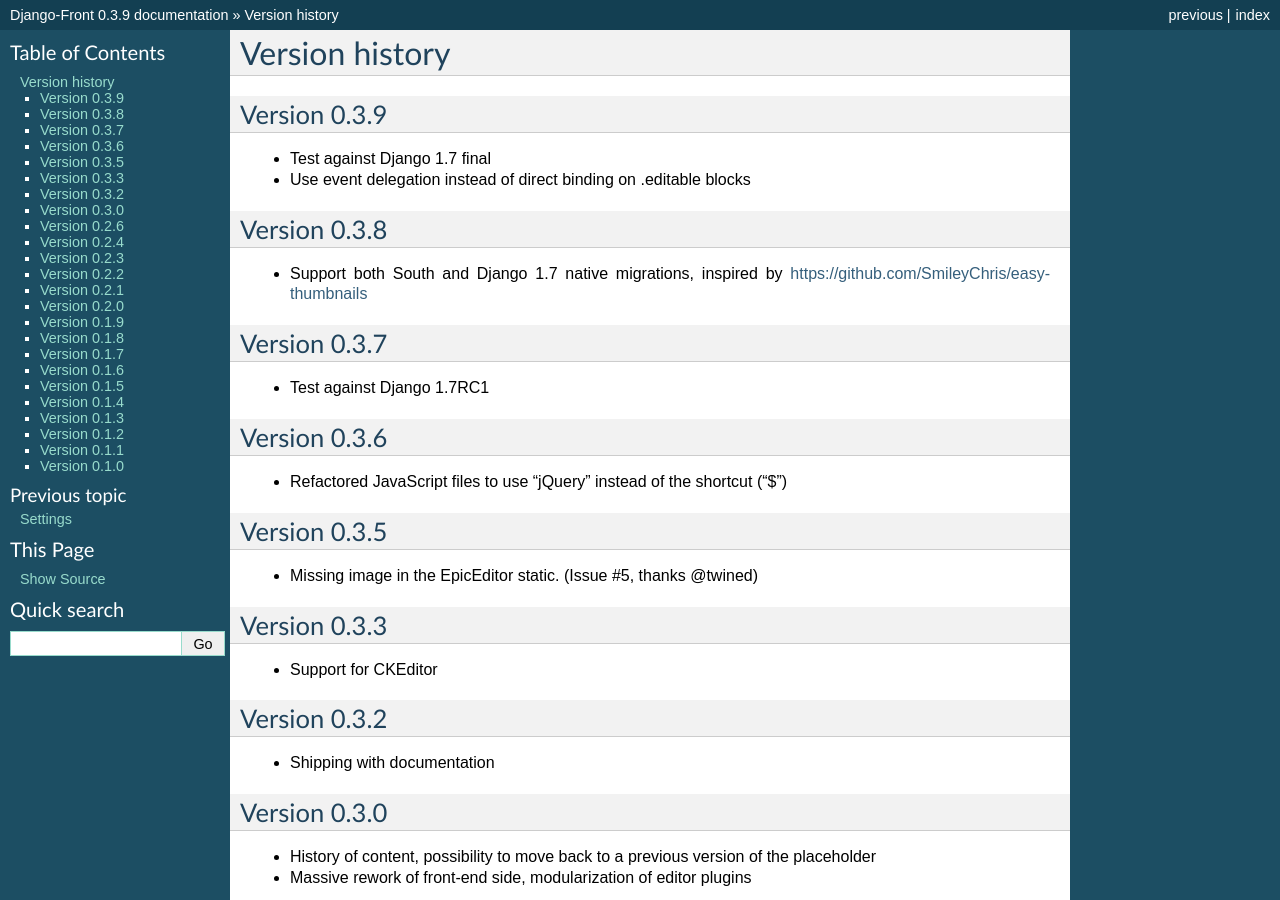
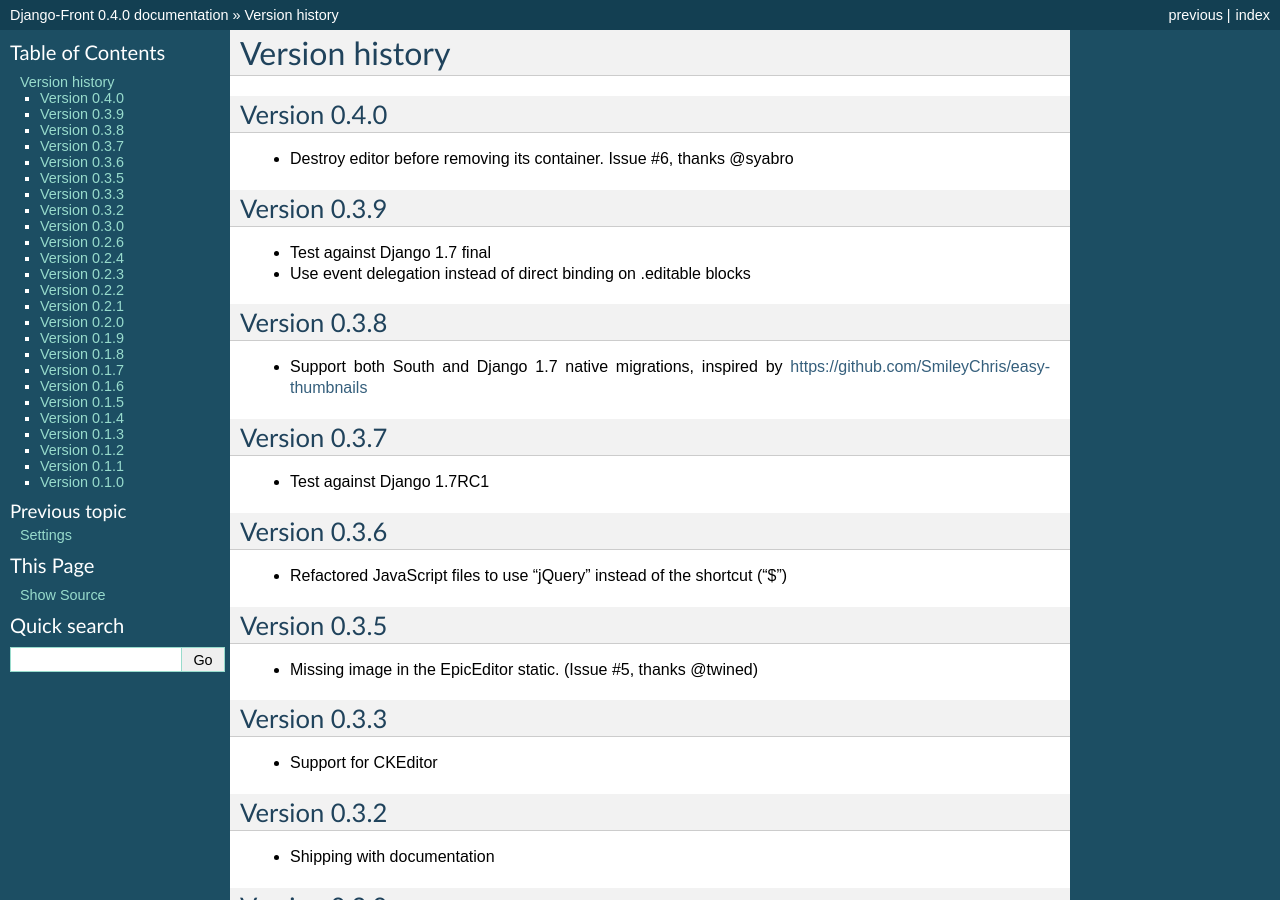
Before and after one commit to mbi/django-front, a Sphinx documentation site: the page built from docs/changes.rst, in a window 1280 px wide and 900 px high. Built offline with Sphinx 7.4.7, drawn with Linux system fonts in a browser that asks for light colours; some of the changed text lies outside the part shown.

Commit message:
version 0.4.0, fixes Issue #6, thanks @syabro

```diff
--- a/docs/changes.rst
+++ b/docs/changes.rst
@@ -1,5 +1,9 @@
 Version history
 ###############
+
+Version 0.4.0
+=============
+* Destroy editor before removing its container. Issue #6, thanks @syabro
 
 Version 0.3.9
 =============
--- a/docs/conf.py
+++ b/docs/conf.py
@@ -54,7 +54,7 @@
 # built documents.
 #
 # The short X.Y version.
-version = '0.3.9'
+version = '0.4.0'
 # The full version, including alpha/beta/rc tags.
 release = version
 
--- a/setup.py
+++ b/setup.py
@@ -1,7 +1,7 @@
 from setuptools import setup, find_packages
 setup(
     name='django-front',
-    version='0.3.9',
+    version='0.4.0',
     description='A Django application to allow of front-end editing',
     author='Marco Bonetti',
     author_email='mbonetti@gmail.com',
```
